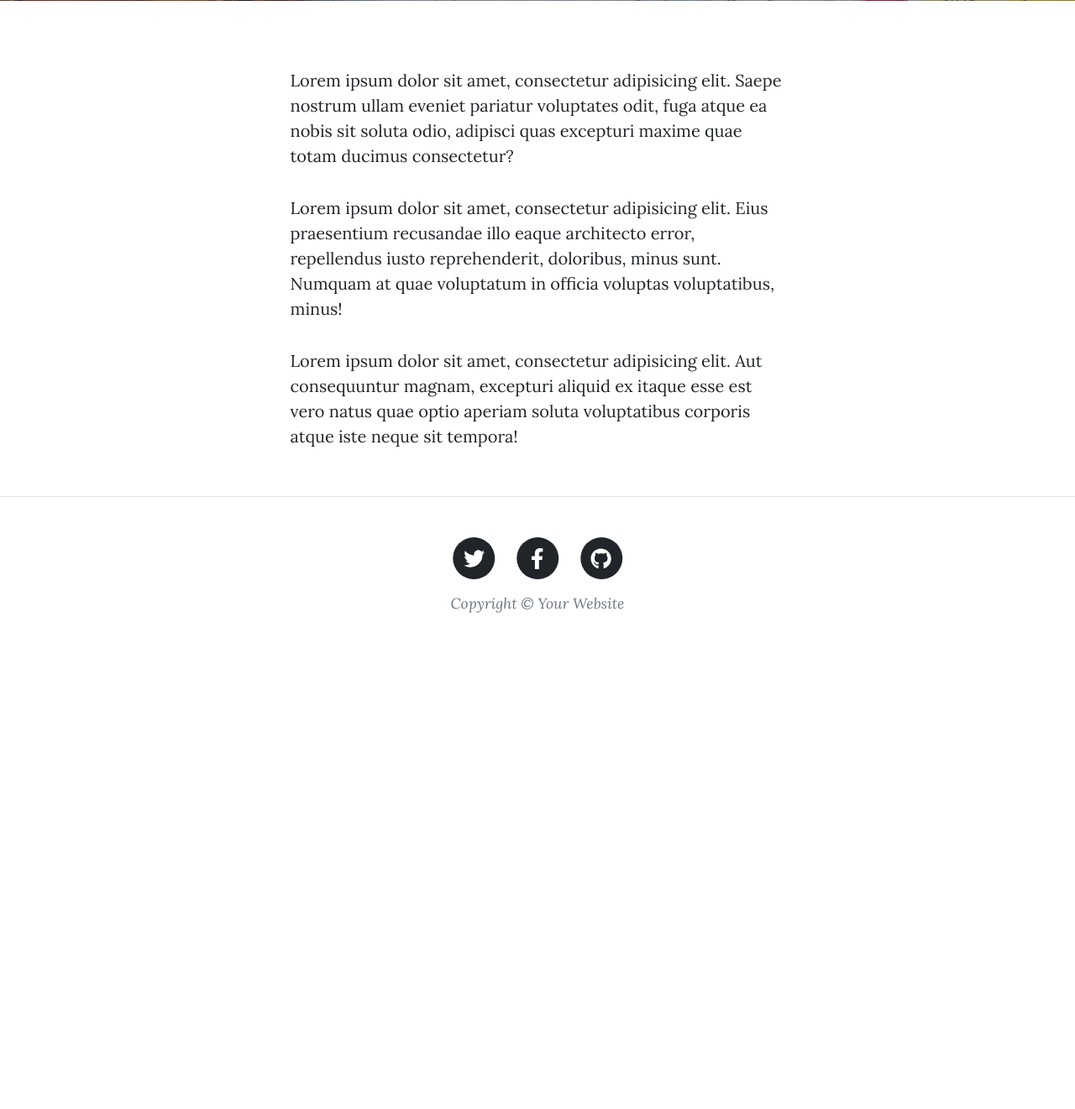
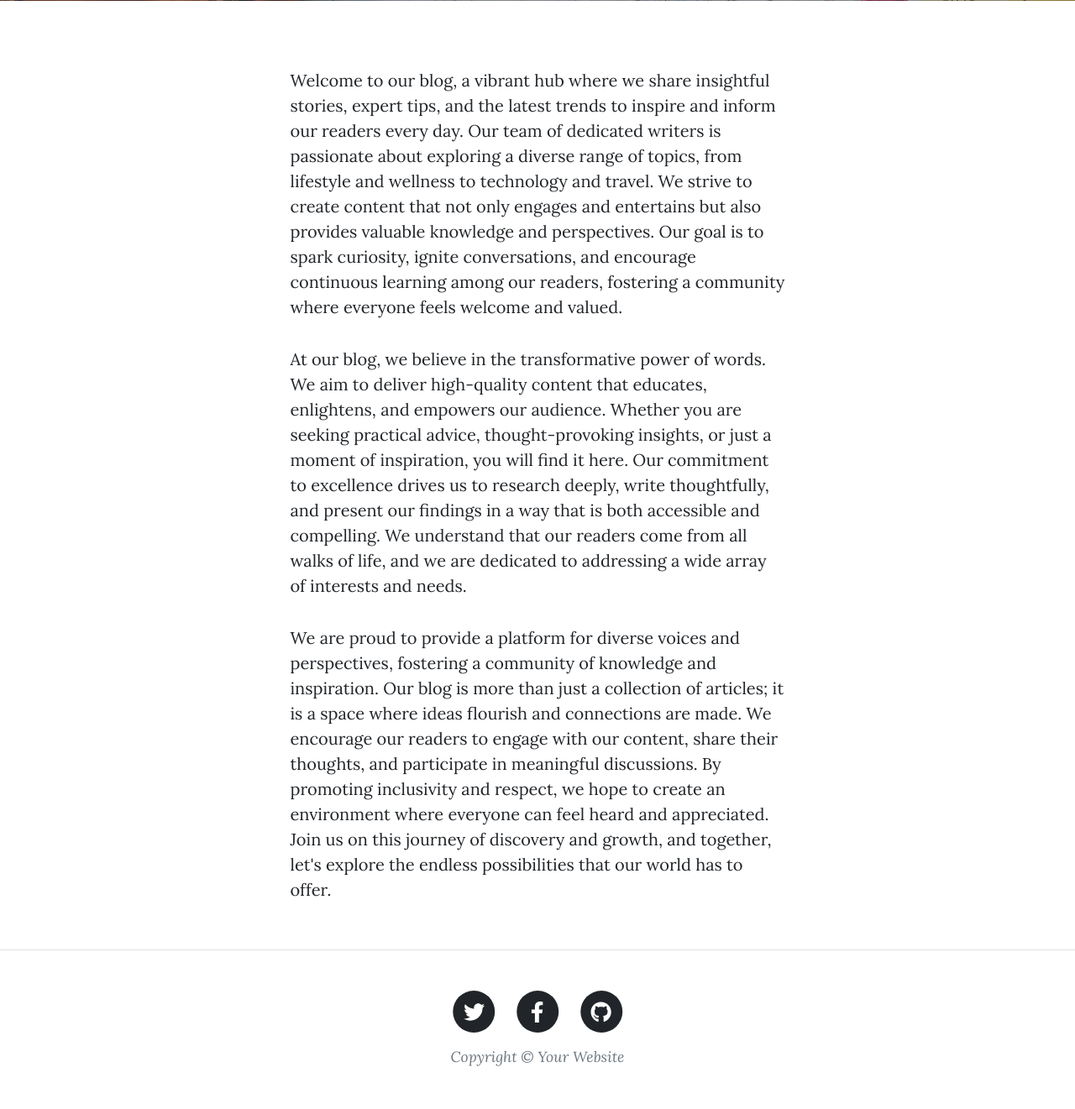
Before and after one commit to damilare5790/day-69-starting-files-blog-deployment, a Flask app: page /about in a window 1280 px wide. Shown: the part 531-1852 px from the top of the page at 84% size. Before the commit the page ends 1261 px from the top, so only its background shows below. Run offline with Flask 3, Linux system fonts and the light colour scheme; some libraries are stand-ins or nearby versions.

```diff
--- a/templates/about.html
+++ b/templates/about.html
@@ -22,22 +22,30 @@
     <div class="row gx-4 gx-lg-5 justify-content-center">
       <div class="col-md-10 col-lg-8 col-xl-7">
         <p>
-          Lorem ipsum dolor sit amet, consectetur adipisicing elit. Saepe
-          nostrum ullam eveniet pariatur voluptates odit, fuga atque ea nobis
-          sit soluta odio, adipisci quas excepturi maxime quae totam ducimus
-          consectetur?
+          Welcome to our blog, a vibrant hub where we share insightful stories, expert tips,
+          and the latest trends to inspire and inform our readers every day.
+          Our team of dedicated writers is passionate about exploring a diverse range of topics,
+          from lifestyle and wellness to technology and travel.
+          We strive to create content that not only engages and entertains but also provides
+          valuable knowledge and perspectives. Our goal is to spark curiosity, ignite conversations,
+          and encourage continuous learning among our readers, fostering a community where everyone
+          feels welcome and valued.
         </p>
         <p>
-          Lorem ipsum dolor sit amet, consectetur adipisicing elit. Eius
-          praesentium recusandae illo eaque architecto error, repellendus iusto
-          reprehenderit, doloribus, minus sunt. Numquam at quae voluptatum in
-          officia voluptas voluptatibus, minus!
+          At our blog, we believe in the transformative power of words. We aim to deliver high-quality content
+          that educates, enlightens, and empowers our audience. Whether you are seeking practical advice,
+          thought-provoking insights, or just a moment of inspiration, you will find it here. Our commitment to
+          excellence drives us to research deeply, write thoughtfully, and present our findings in a way that is
+          both accessible and compelling. We understand that our readers come from all walks of life, and we are
+          dedicated to addressing a wide array of interests and needs.
         </p>
         <p>
-          Lorem ipsum dolor sit amet, consectetur adipisicing elit. Aut
-          consequuntur magnam, excepturi aliquid ex itaque esse est vero natus
-          quae optio aperiam soluta voluptatibus corporis atque iste neque sit
-          tempora!
+          We are proud to provide a platform for diverse voices and perspectives, fostering a community of knowledge
+          and inspiration. Our blog is more than just a collection of articles; it is a space where ideas flourish
+          and connections are made. We encourage our readers to engage with our content, share their thoughts,
+          and participate in meaningful discussions. By promoting inclusivity and respect, we hope to create an
+          environment where everyone can feel heard and appreciated. Join us on this journey of discovery and growth,
+          and together, let's explore the endless possibilities that our world has to offer.
         </p>
       </div>
     </div>
```
